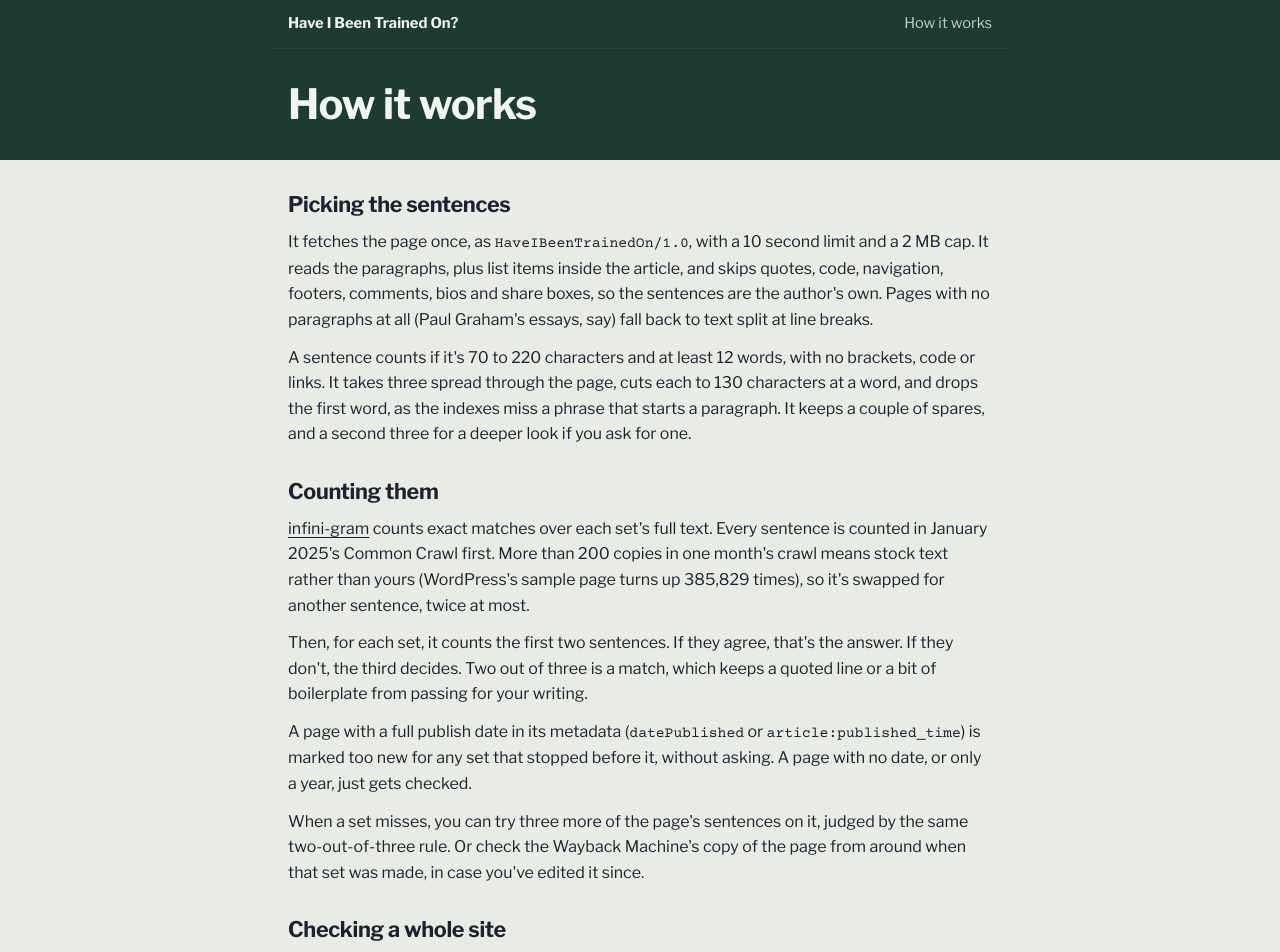
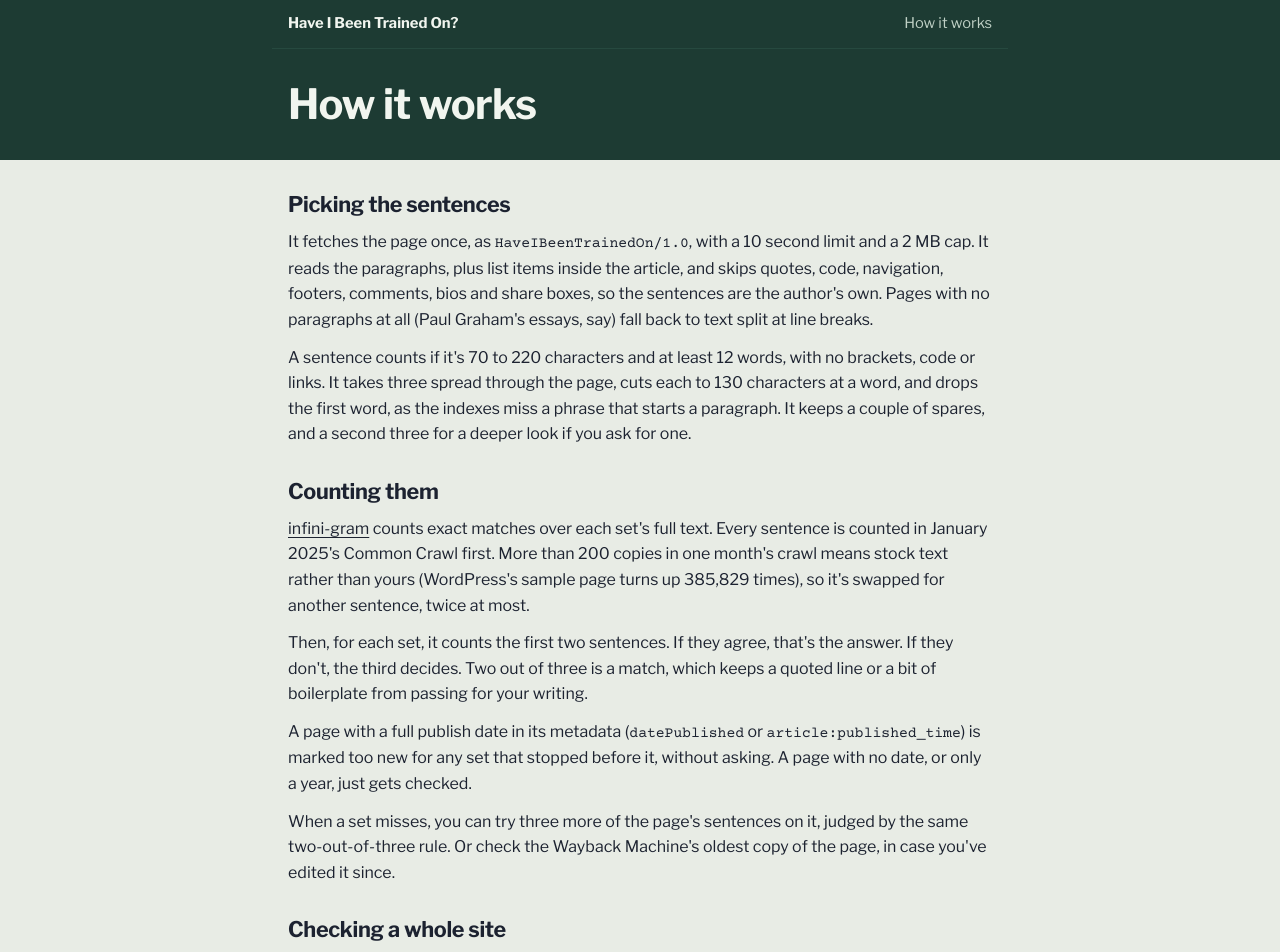
Before and after one commit to NotAFlightRisk/haveibeentrainedon, a SvelteKit app: page /about in a window 1280 px wide. Shown: the top 952 px of the page. Built offline with nearby package versions, Linux system fonts and the light colour scheme.

Commit message:
docs: point at the oldest Wayback copy

```diff
--- a/src/routes/about/+page.svelte
+++ b/src/routes/about/+page.svelte
@@ -55,8 +55,8 @@
     </p>
     <p>
       When a set misses, you can try three more of the page's sentences on it, judged by the same
-      two-out-of-three rule. Or check the Wayback Machine's copy of the page from around when that
-      set was made, in case you've edited it since.
+      two-out-of-three rule. Or check the Wayback Machine's oldest copy of the page, in case you've
+      edited it since.
     </p>
   </section>
 
```
